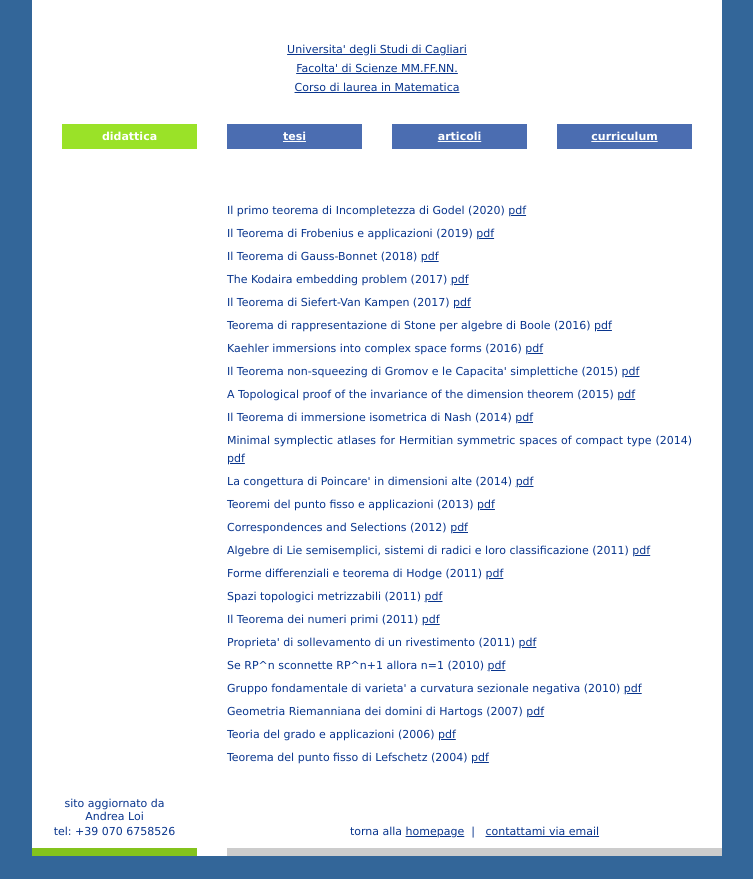
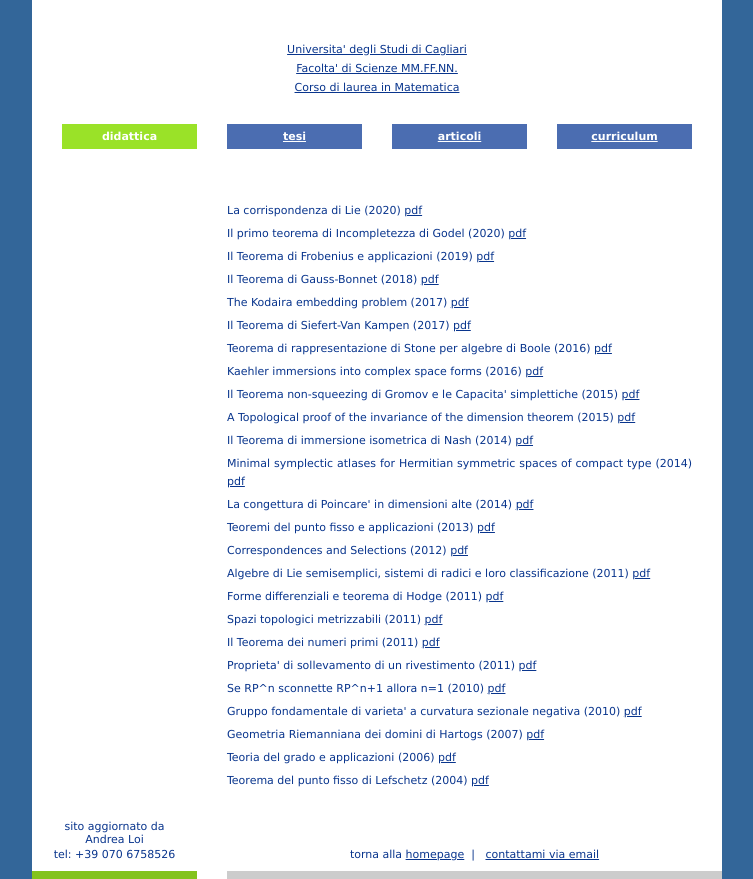
Before and after one commit to andrewxloi/andrewxloi.github.io, a plain HTML site: page tesispecialistica.html in a window 1280 px wide. Shown: the whole page, without its empty margins (263-1016 px from the left). Before the commit the page ends 856 px from the top, so only its background shows below. Drawn offline with Linux system fonts and the light colour scheme.

Commit message:
Add files via upload

```diff
--- a/tesispecialistica.html
+++ b/tesispecialistica.html
@@ -61,6 +61,11 @@
 					</td>
 					<td><img src="blank.gif" width="1" height="1" border="0" /></td>
 					<td colspan="5" valign="top" class="just">
+
+					<br /><img src="blank.gif" width="1" height="5" border="0" /><br />
+					          La corrispondenza di Lie  (2020)
+						<a href="tesi/tesiJPorta.pdf" onfocus="blur()" class="just" target="_blank">pdf</a>
+
 
 					<br /><img src="blank.gif" width="1" height="5" border="0" /><br />
 					          Il primo teorema di Incompletezza di Godel  (2020)
```
